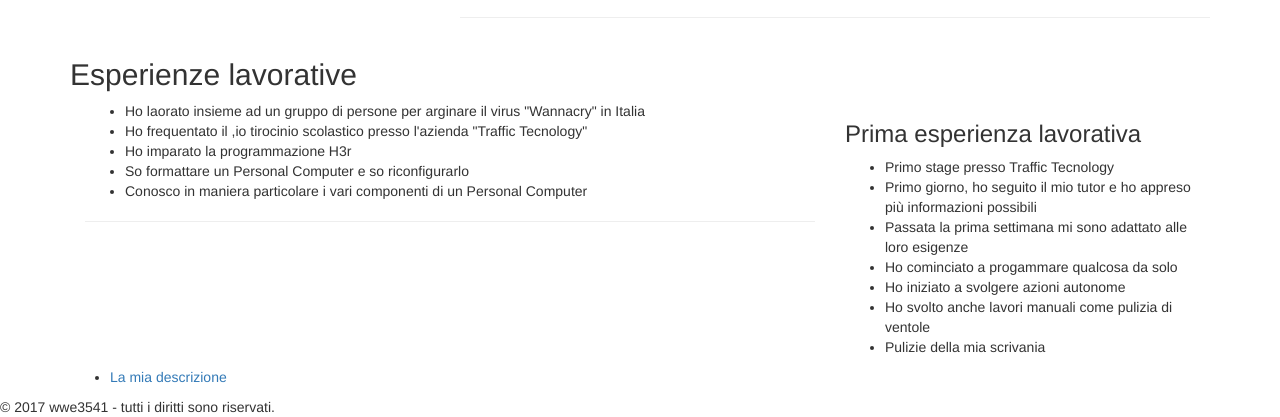
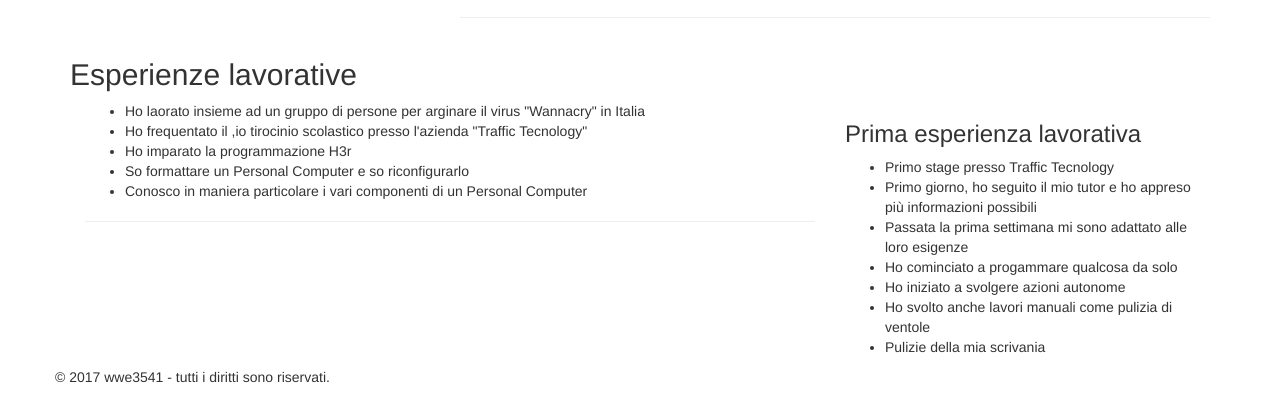
Before and after one commit to wwe3541/wwe3541.github.com, a plain HTML site: page Index.html in a window 1280 px wide. Shown: the part 754-1171 px from the top of the page. After the commit the page ends 1141 px from the top, so only its background shows below. Drawn offline with nearby package versions, Linux system fonts and the light colour scheme.

Commit message:
Update Index.html

```diff
--- a/Index.html
+++ b/Index.html
@@ -88,13 +88,7 @@
 						</div>
 
 
-						<div class="col-md-8">
-							<ul>
-								<li><a href="descrizione.html">La mia descrizione</a></li>
-							</ul>
-						</div>
-					</div>
-		</div>
+
 		<footer>
 			&copy; 2017 wwe3541 - tutti i diritti sono riservati.
 		</footer>
```
